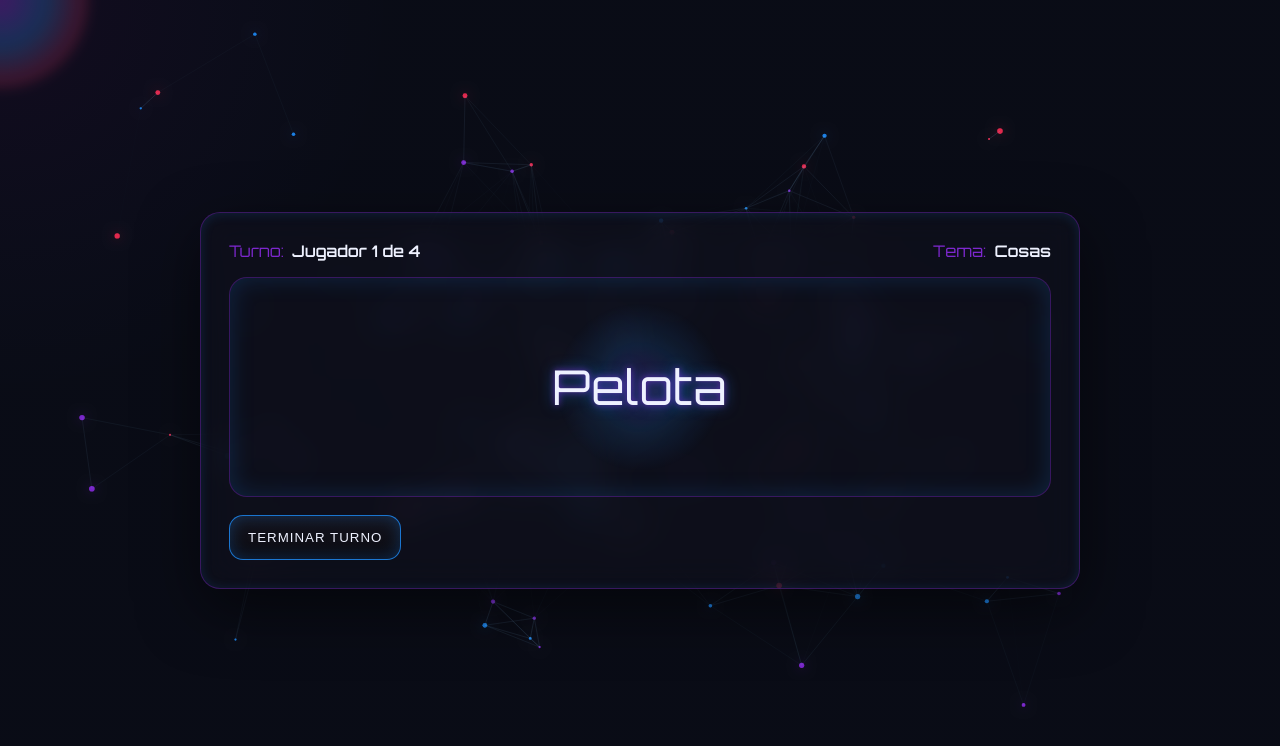
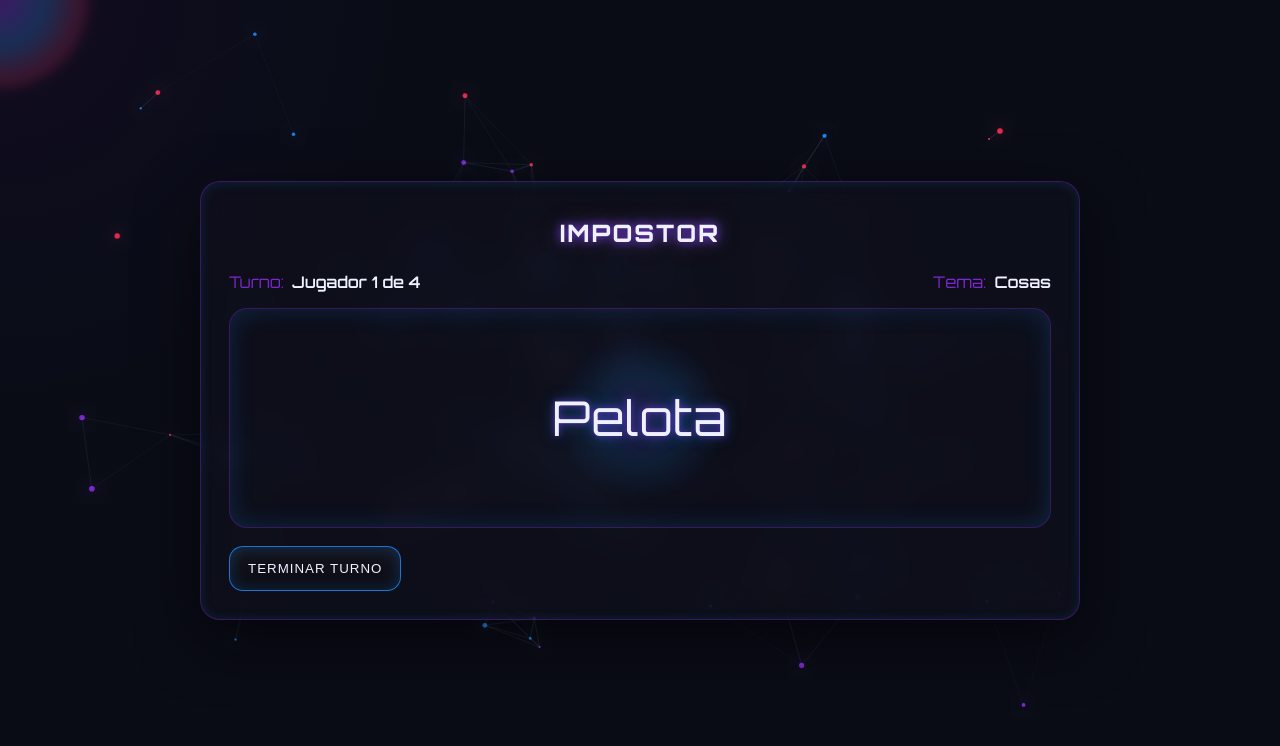
Before and after one commit to matiprooooo/matiprooooo.github.io, a plain HTML site: page index.html in a window 1280 px wide. Both pictures are taken after a click on the button "JUGAR". Drawn offline with Linux system fonts and the light colour scheme.

Commit message:
Update index.html

```diff
--- a/index.html
+++ b/index.html
@@ -61,6 +61,7 @@
     <!-- Game screen -->
     <section id="screenGame" class="screen">
       <div class="card">
+    <h1 id="gameTitle" class="title neon-title clickable-title">IMPOSTOR</h1>
         <div class="hud">
           <div class="hud-item">
             <span class="hud-label">Turno:</span>
```
